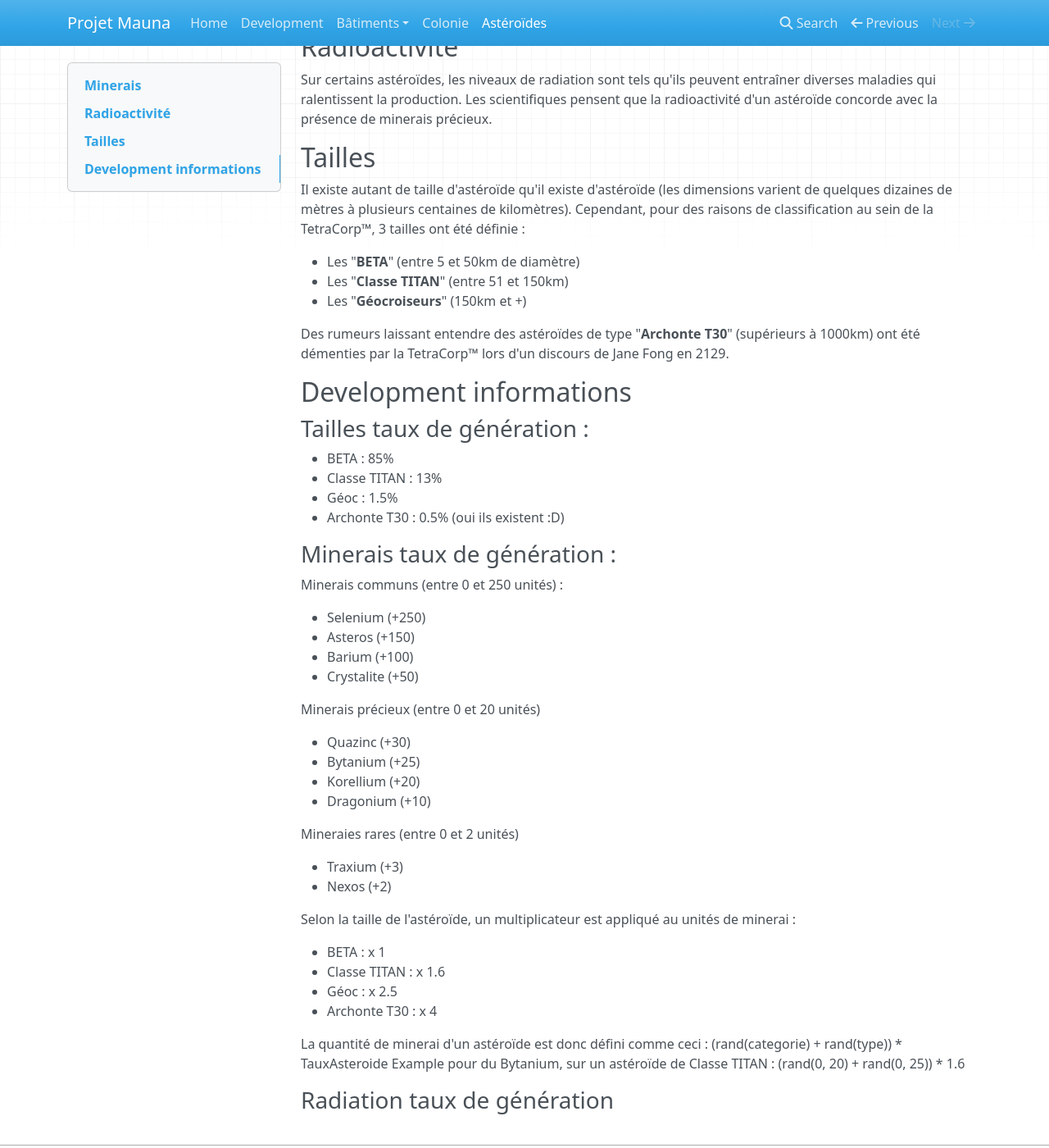
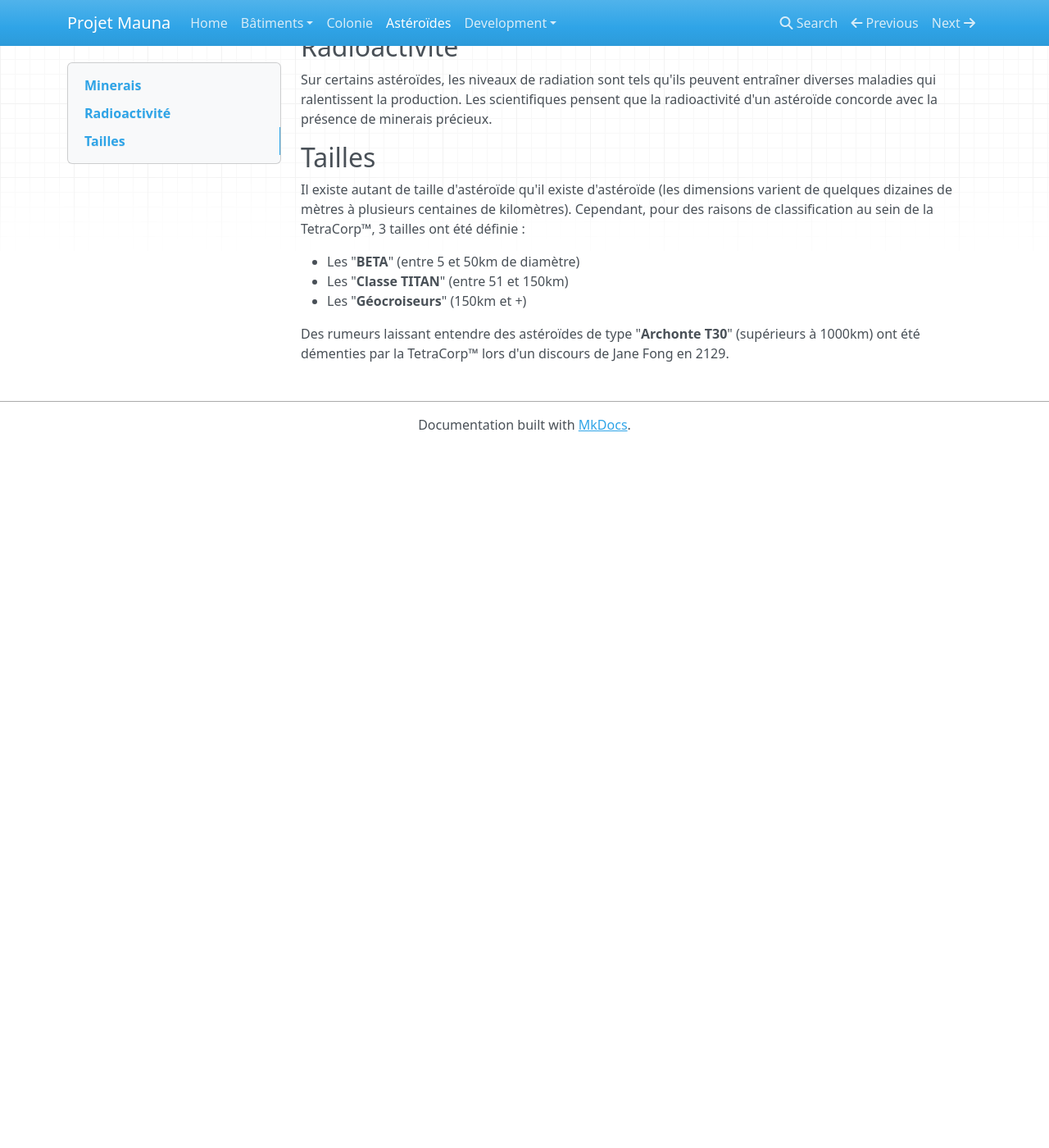
Before and after one commit to grena/project-mauna, an MkDocs documentation site: the page built from docs/asteroids.md, in a window 1280 px wide and 1400 px high, scrolled down 620 px. Shown: the whole window at 82% size. Built offline with MkDocs 1.6.1, drawn with Linux system fonts in a browser that asks for light colours; nearby versions of some CDN libraries; old or Windows-style settings are respelled for this version of MkDocs; after the commit the page ends 1166 px from its top, so only the background shows below that.

Commit message:
docs(asteroids): update doc about asteroids

```diff
--- a/docs/asteroids.md
+++ b/docs/asteroids.md
@@ -36,45 +36,3 @@ Il existe autant de taille d'astéroïde qu'il existe d'astéroïde (les dimensi
 - Les "**Géocroiseurs**" (150km et +)
 
 Des rumeurs laissant entendre des astéroïdes de type "**Archonte T30**" (supérieurs à 1000km) ont été démenties par la TetraCorp&trade; lors d'un discours de Jane Fong en 2129.
-
-## Development informations
-
-### Tailles taux de génération :
-
-- BETA : 85%
-- Classe TITAN : 13%
-- Géoc : 1.5%
-- Archonte T30 : 0.5% (oui ils existent :D)
-
-### Minerais taux de génération :
-
-Minerais communs (entre 0 et 250 unités) :
-
-- Selenium (+250)
-- Asteros (+150)
-- Barium (+100)
-- Crystalite (+50)
-
-Minerais précieux (entre 0 et 20 unités)
-
-- Quazinc (+30)
-- Bytanium (+25)
-- Korellium (+20)
-- Dragonium (+10)
-
-Mineraies rares (entre 0 et 2 unités)
-
-- Traxium (+3)
-- Nexos (+2)
-
-Selon la taille de l'astéroïde, un multiplicateur est appliqué au unités de minerai :
-
-- BETA : x 1
-- Classe TITAN : x 1.6
-- Géoc : x 2.5
-- Archonte T30 : x 4
-
-La quantité de minerai d'un astéroïde est donc défini comme ceci : (rand(categorie) + rand(type)) * TauxAsteroide
-Example pour du Bytanium, sur un astéroïde de Classe TITAN : (rand(0, 20) + rand(0, 25)) * 1.6
-
-### Radiation taux de génération
--- a/mkdocs.yml
+++ b/mkdocs.yml
@@ -2,7 +2,6 @@ site_name: Projet Mauna
 
 pages:
 - ['index.md', 'Home']
-- ['install-dev.md', 'Development']
 - ['buildings/social.md', 'Bâtiments', 'Sociaux']
 - ['buildings/environment.md', 'Bâtiments', 'Environnement']
 - ['buildings/energy.md', 'Bâtiments', 'Energie']
@@ -10,3 +9,5 @@ pages:
 - ['buildings/miscellaneous.md', 'Bâtiments', 'Divers']
 - ['colony.md', 'Colonie']
 - ['asteroids.md', 'Astéroïdes']
+- ['development/install.md', 'Development', 'Installation']
+- ['development/asteroids.md', 'Development', 'Astéroïdes']
```
Also changed, not shown: docs/development/asteroids.md (added, +112 -0 lines), docs/development/install.md (renamed from docs/install-dev.md).
